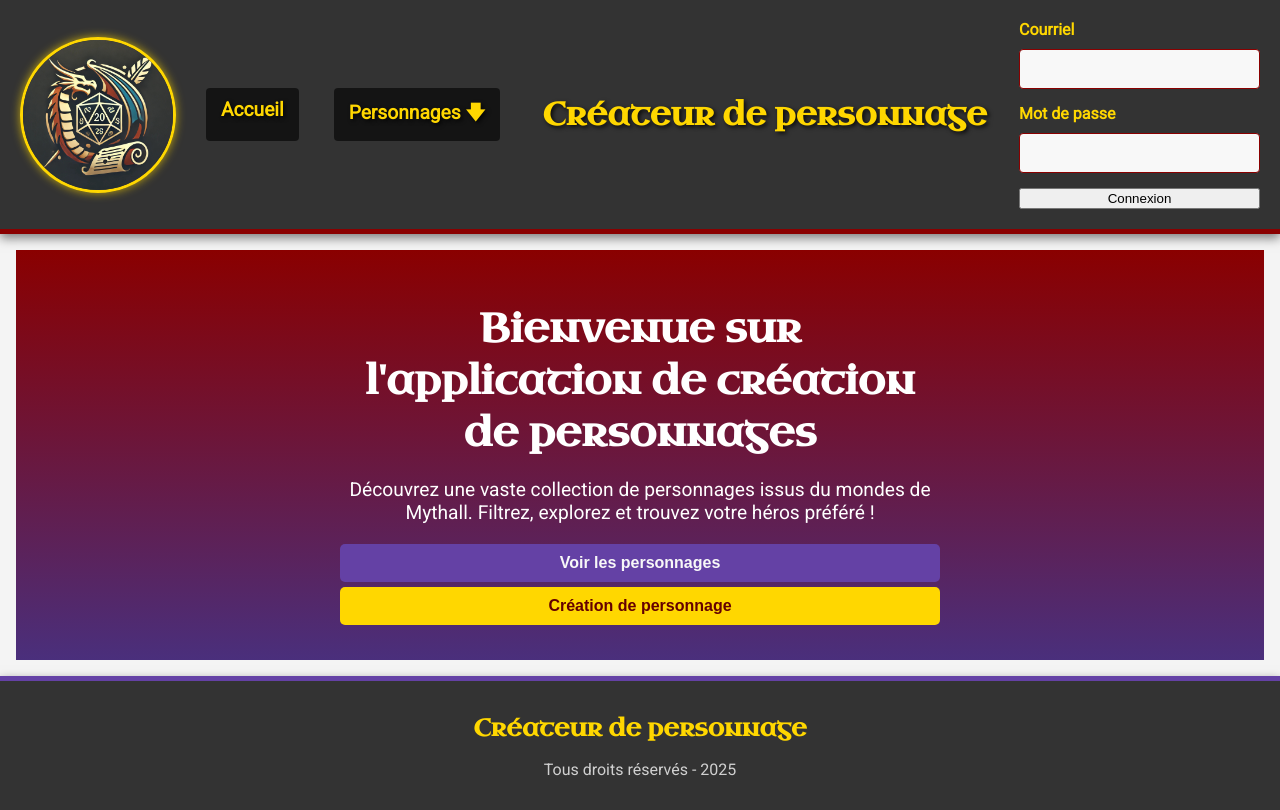
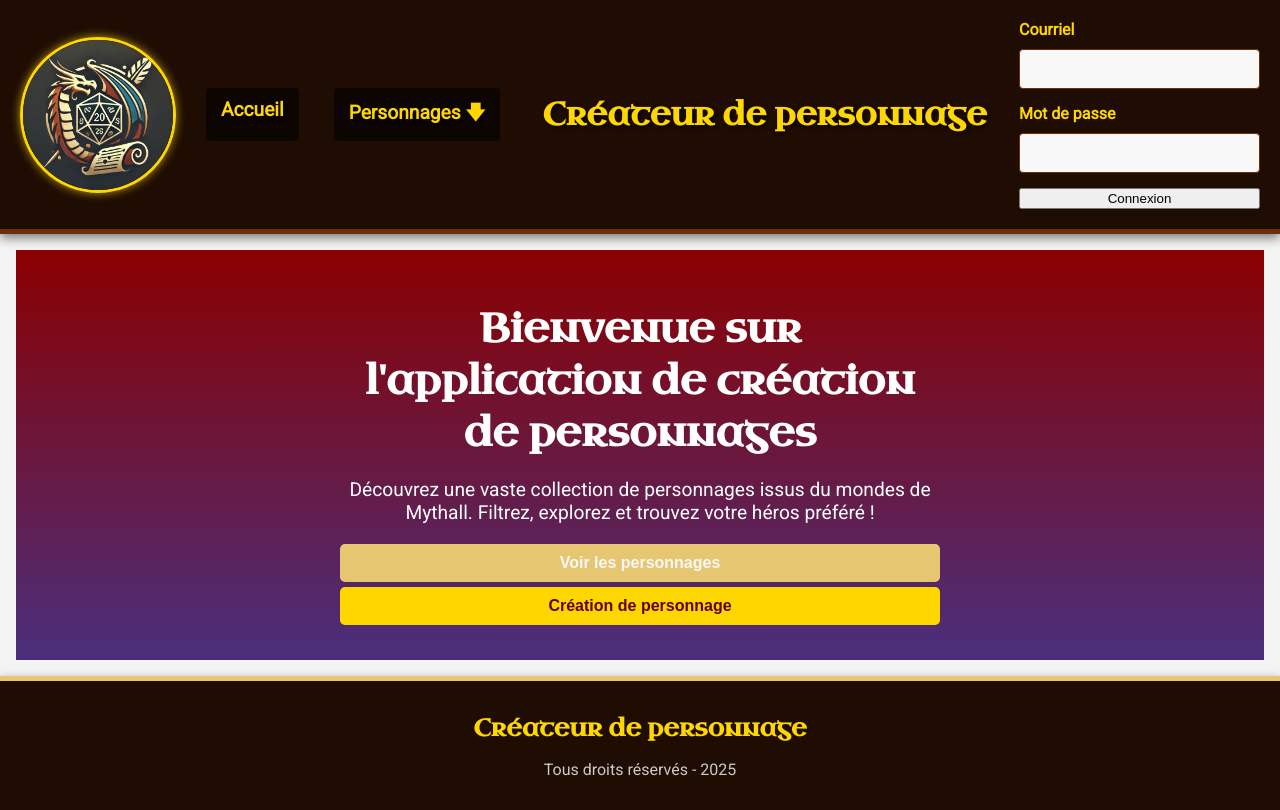
Before and after one commit to sebastien-malo-jean/H25-41F_Library_Frontend, a React (Vite) app: page / in a window 1280 px wide. Built offline with nearby package versions, Linux system fonts and the light colour scheme.

Commit message:
style: update des coleurs  dans races.css et styles.css

```diff
--- a/src/assets/css/races.css
+++ b/src/assets/css/races.css
@@ -77,12 +77,12 @@
 
     .Nain {
         background-color: #905C29;
-        color: #E5C878;
+        color: #daa71d;
 
         h2,
         h3,
         h4 {
-            color: #E5C878;
+            color: #daa71d;
         }
     }
 
--- a/src/assets/css/styles.css
+++ b/src/assets/css/styles.css
@@ -10,14 +10,14 @@
 /* Définition des variables */
 :root {
     /* Couleurs principales */
-    --primary: #8a0000;
-    --primary-dark: #640000;
-    --secondary: #6441a5;
-    --secondary-dark: #4a2f7c;
+    --primary: #6e2e08;
+    --primary-dark: #3d2106;
+    --secondary: #e6c670;
+    --secondary-dark: #daac2f;
     --danger: #d9534f;
     --danger-dark: #c9302c;
     --light: #f8f8f8;
-    --dark: #333;
+    --dark: #1f0d03;
     --background: #f4f4f4;
     --border: gold;
 
```
